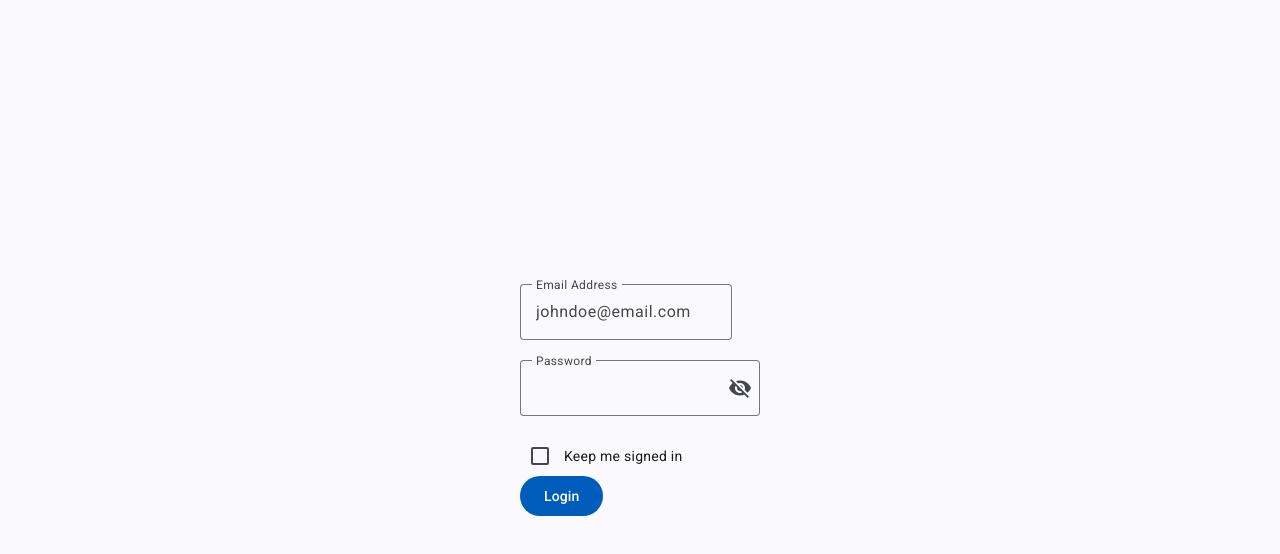
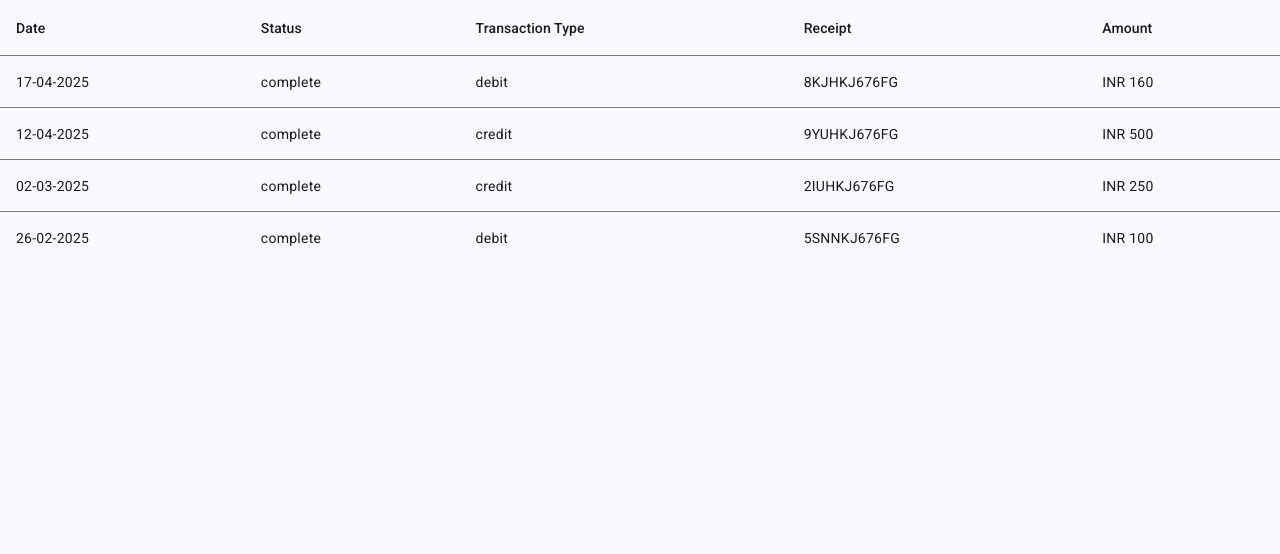
Before and after one commit to reshnaz/BudgetBud, an Angular app: page / in a window 1280 px wide. Shown: the top 554 px of the page. Built offline with nearby package versions, Linux system fonts and the light colour scheme.

Commit message:
Created basic transaction table component

```diff
--- a/src/app/app.html
+++ b/src/app/app.html
@@ -1,6 +1,6 @@
 <main>
   <!-- <div class="grid-layout"> -->
-    <app-login></app-login>
+    <app-transaction-table></app-transaction-table>
     <!-- <app-sidebar></app-sidebar>
     <app-layout></app-layout> -->
   <!-- </div> -->
--- a/src/app/app.ts
+++ b/src/app/app.ts
@@ -3,10 +3,11 @@ import { RouterOutlet } from '@angular/router';
 import { Sidebar } from './structure/sidebar/sidebar';
 import { Layout } from './structure/layout/layout';
 import { Login } from "./login/login";
+import { TransactionTable } from '../shared/ui/transaction-table/transaction-table';
 
 @Component({
   selector: 'app-root',
-  imports: [RouterOutlet, Login],
+  imports: [RouterOutlet, TransactionTable],
   templateUrl: './app.html',
   styleUrl: './app.scss'
 })
--- /dev/null
+++ b/src/shared/ui/transaction-table/transaction-table.html
@@ -0,0 +1,38 @@
+<table mat-table [dataSource]="dataSource" class="mat-elevation-z8">
+
+    <!--- These columns can be defined in any order.
+          The actual rendered columns are set as a property on the row definition" -->
+
+    <!-- Date Column -->
+    <ng-container matColumnDef="Date">
+      <th mat-header-cell *matHeaderCellDef> Date </th>
+      <td mat-cell *matCellDef="let element"> {{element.date}} </td>
+    </ng-container>
+
+    <!-- Status Column -->
+    <ng-container matColumnDef="Status">
+      <th mat-header-cell *matHeaderCellDef> Status </th>
+      <td mat-cell *matCellDef="let element"> {{element.status}} </td>
+    </ng-container>
+
+    <!-- Transaction Type Column -->
+    <ng-container matColumnDef="Transaction Type">
+      <th mat-header-cell *matHeaderCellDef> Transaction Type </th>
+      <td mat-cell *matCellDef="let element"> {{element.transacType}} </td>
+    </ng-container>
+
+    <!-- Receipt Column -->
+    <ng-container matColumnDef="Receipt">
+      <th mat-header-cell *matHeaderCellDef> Receipt </th>
+      <td mat-cell *matCellDef="let element"> {{element.receipt}} </td>
+    </ng-container>
+
+    <!-- Amount Column -->
+    <ng-container matColumnDef="Amount">
+        <th mat-header-cell *matHeaderCellDef> Amount </th>
+        <td mat-cell *matCellDef="let element"> {{element.amount}} </td>
+      </ng-container>
+
+    <tr mat-header-row *matHeaderRowDef="displayedColumns"></tr>
+    <tr mat-row *matRowDef="let row; columns: displayedColumns;"></tr>
+  </table>
--- /dev/null
+++ b/src/shared/ui/transaction-table/transaction-table.ts
@@ -0,0 +1,30 @@
+import { Component, Inject, LOCALE_ID, OnInit } from '@angular/core';
+import { MatTableModule } from '@angular/material/table';
+
+export interface TransacHistory {
+  date: String;
+  status: String;
+  transacType: String;
+  receipt: String;
+  amount: String;
+}
+
+const TRANSAC_DATA: TransacHistory[] = [
+  {date: '17-04-2025', status: 'complete', transacType: 'debit', receipt: '8KJHKJ676FG', amount: 'INR 160'},
+  {date: '12-04-2025', status: 'complete', transacType: 'credit', receipt: '9YUHKJ676FG', amount: 'INR 500' },
+  {date: '02-03-2025', status: 'complete', transacType: 'credit', receipt: '2IUHKJ676FG', amount: 'INR 250' },
+  {date: '26-02-2025', status: 'complete', transacType: 'debit', receipt: '5SNNKJ676FG', amount: 'INR 100' }
+]
+
+@Component({
+  selector: 'app-transaction-table',
+  imports: [MatTableModule],
+  templateUrl: './transaction-table.html',
+  styleUrl: './transaction-table.scss'
+})
+export class TransactionTable {
+
+   displayedColumns: string[] = ['Date', 'Status', 'Transaction Type', 'Receipt', 'Amount'];
+   dataSource = TRANSAC_DATA;
+
+}
```
Also changed, not shown: src/shared/ui/transaction-table/transaction-table.scss (added), 1 other file (tests, documents, lock files or other folders).
